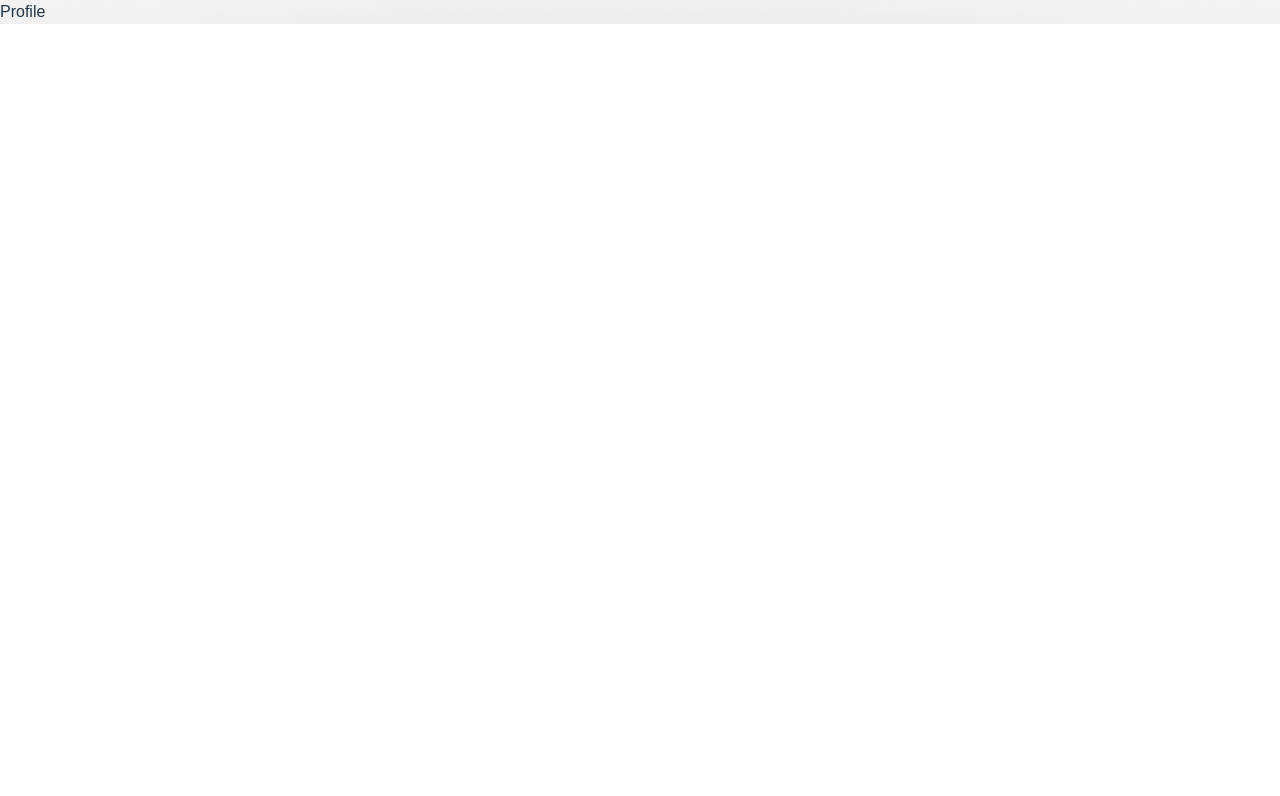
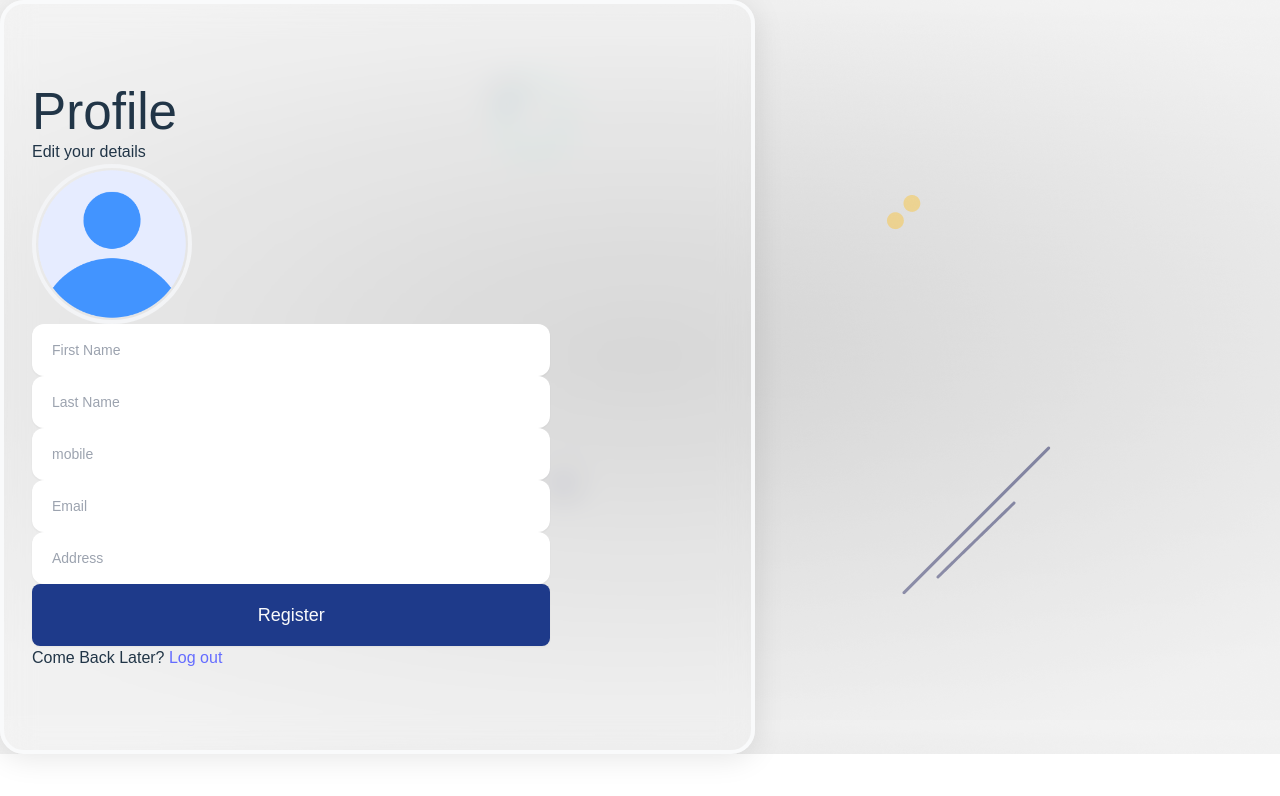
Before and after one commit to IT21319792/hrSYS, a React (Vite) app in the folder hr-mir/: page /profile in a window 1280 px wide. Shown: the top 796 px of the page. Built offline with nearby package versions, Linux system fonts and the light colour scheme.

Commit message:
Update Profile.jsx

```diff
--- a/hr-mir/src/components/Profile.jsx
+++ b/hr-mir/src/components/Profile.jsx
@@ -1,7 +1,96 @@
-import React from 'react'
+import React, { useState } from 'react'
+import { Link } from 'react-router-dom'
+import avatar from '../assets/profile.png'
+import styles from '../styles/Username.module.css'
+ import extend from '../styles/Profile.module.css'
+import {Toaster } from 'react-hot-toast'
+import {useFormik} from 'formik'
+import {profileValidate} from '../helper/validate'
+import convertToBase64 from '../helper/convert'
+// import {usernameValidate} from '../helper/validate'
+
 
 export default function Profile() {
+
+  const [file,setFile]= useState()
+
+  const formik = useFormik({
+    initialValues: {
+      firstName: '',
+      lastName: '',
+      mobile: '',
+      email: '',
+      Address: ''
+
+
+    },
+    validate: profileValidate,
+    // validate: usernameValidate,
+    validateOnBlur:false,
+    validateOnChange:false,
+    onSubmit: async values=>{
+      values = await Object.assign(values,{profile: file || ''})
+      console.log(values)
+    }
+  })
+
+const onUpload = async (e)=>{
+  const base64 = await convertToBase64(e.target.files[0]);
+  setFile(base64);
+
+}
+
   return (
-    <div>Profile</div>
+    <div className='container mx-auto'>
+      <Toaster position='top-center' reverseOrder={false}></Toaster>
+      <div className='flex justify-center items-center h-screen'>
+      <div className={`${styles.glass} ${extend.glass}`} style={{ width: '59%' }}>
+
+          <div className='title flex flex-col items-center'>
+            <h1 className='text-4xl font-bold'>Profile</h1>
+            <span className='py-4 text-xl,w=2/3 text-center text-gray-500'>Edit your details</span>
+
+          </div>
+          <form className='py-1' onSubmit={formik.handleSubmit}>
+            <div className='profile flex justify-center py-4'>
+              <label htmlFor="profile">
+              <img src={file || avatar} className={`${styles.profile_img} ${extend.profile_img}`} alt='avatar' />
+
+              </label>
+              <input onChange={onUpload} type="file" id='profile' name='profile'></input>
+            </div>
+
+            <div className='textbox flex flex-col items-center gap-6'>
+
+          <div className="name flex gap-10">
+          <input {...formik.getFieldProps('firstName')}className={`${styles.textbox} ${extend.textbox}`} type='email' placeholder='First Name' />
+          <input {...formik.getFieldProps('lastName')}className={`${styles.textbox} ${extend.textbox}`} type='email' placeholder='Last Name' />
+          </div>
+
+          <div className="name flex gap-10">
+          <input {...formik.getFieldProps('mobile')}className={`${styles.textbox} ${extend.textbox}`} type='email' placeholder='mobile' />
+          <input {...formik.getFieldProps('email')}className={`${styles.textbox} ${extend.textbox}`} type='email' placeholder='Email' />
+          </div>
+
+
+          <input {...formik.getFieldProps('Address')}className={`${styles.textbox} ${extend.textbox}`} type='email' placeholder='Address' />
+          <button className={styles.btn} type='submit'>Register</button>
+
+
+
+
+
+
+            </div>
+
+
+            <div className="text-center py-4"></div>
+            <span className='text-gray-500'>Come Back Later?<Link className='text-red-500' to='/'> Log out</Link></span>
+
+          </form>
+        </div>
+
+      </div>
+    </div>
   )
 }
```
